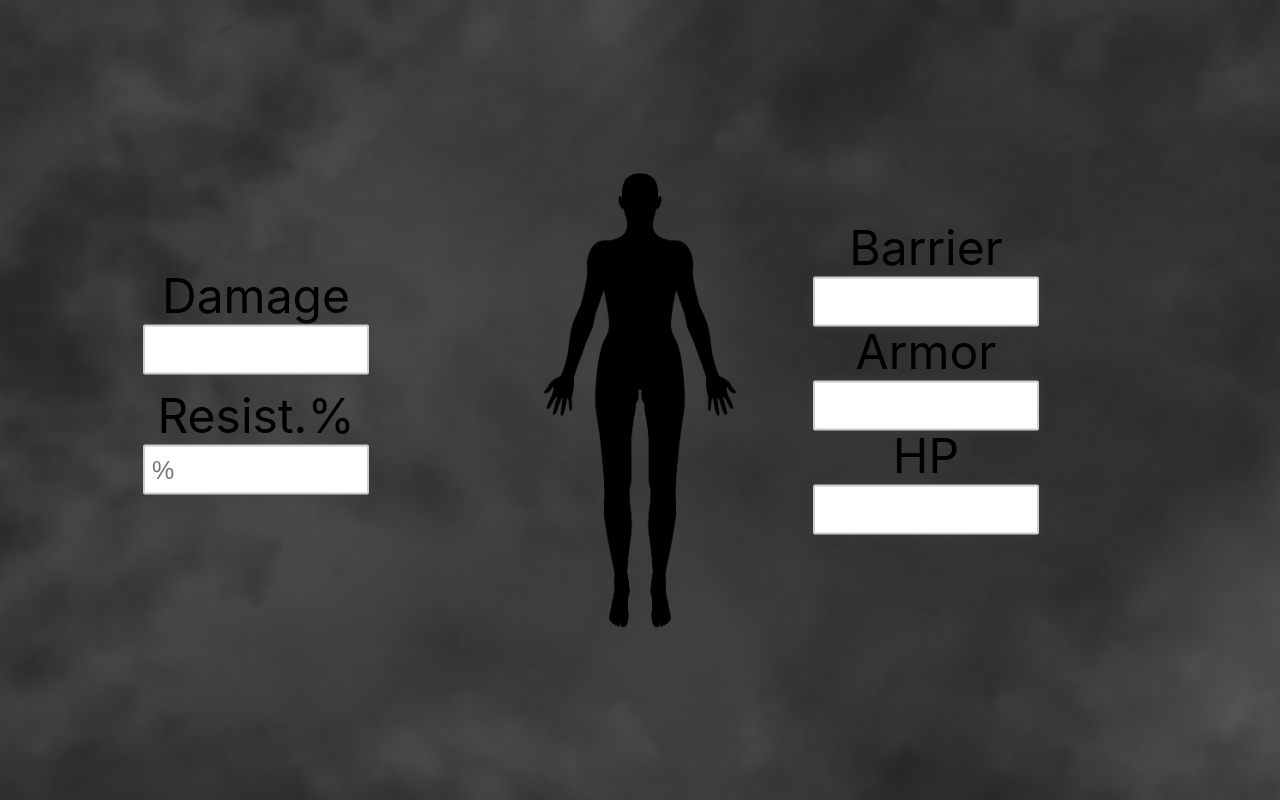
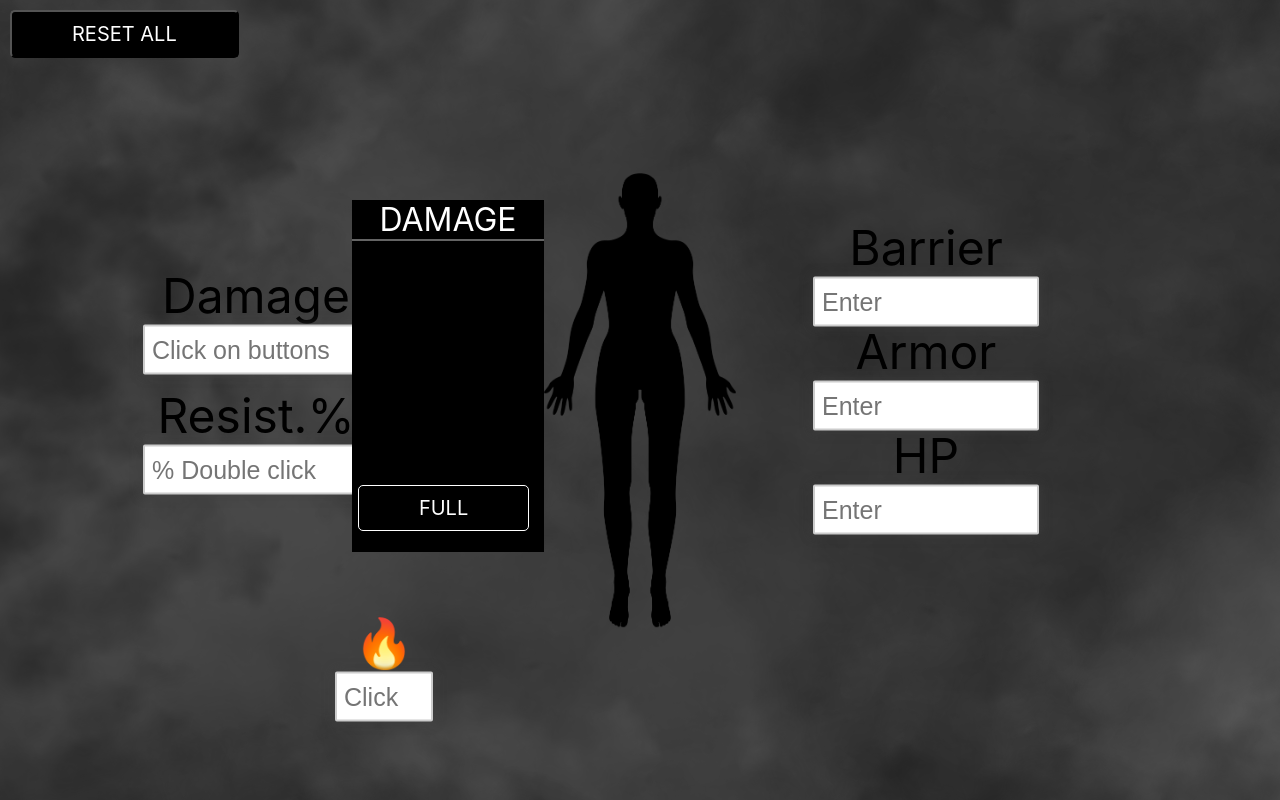
Before and after one commit to Setiver/calcDMG, a React (Create React App) app in the folder calc-dmg/: page / in a window 1280 px wide. Built offline with nearby package versions, Linux system fonts and the light colour scheme.

Commit message:
add list and fire damage

```diff
--- a/calc-dmg/public/index.html
+++ b/calc-dmg/public/index.html
@@ -5,10 +5,7 @@
     <link rel="icon" href="%PUBLIC_URL%/favicon.ico" />
     <meta name="viewport" content="width=device-width, initial-scale=1" />
     <meta name="theme-color" content="#000000" />
-    <meta
-      name="description"
-      content="Web site created using create-react-app"
-    />
+    <meta name="description" content="Web site created using create-react-app" />
     <link rel="apple-touch-icon" href="%PUBLIC_URL%/logo192.png" />
     <!--
       manifest.json provides metadata used when your web app is installed on a
@@ -29,6 +26,7 @@
   <body>
     <noscript>You need to enable JavaScript to run this app.</noscript>
     <div id="root"></div>
+
     <!--
       This HTML file is a template.
       If you open it directly in the browser, you will see an empty page.
--- a/calc-dmg/src/App.css
+++ b/calc-dmg/src/App.css
@@ -22,7 +22,8 @@ body {
 .armor-text,
 .hp-text,
 .damage-text,
-.resist-text {
+.resist-text,
+.burn-text {
   position: relative;
   bottom: 1%;
   font-size: 3rem;
@@ -33,7 +34,8 @@ body {
 .armor-input,
 .hp-input,
 .damage-input,
-.resist-input {
+.resist-input,
+.burn-input {
   position: relative;
 }
 
@@ -72,6 +74,14 @@ body {
   transform: translate(-50%, -50%);
 }
 
+.burn-container {
+  position: absolute;
+  bottom: 3%;
+  left: 30%;
+  transform: translate(-50%, -50%);
+  color: red;
+}
+
 /* hide arrows from input */
 input::-webkit-outer-spin-button,
 input::-webkit-inner-spin-button {
@@ -98,6 +108,10 @@ input[type='number'] {
   box-shadow: 0px 0px 12px rgba(66, 66, 66, 0.61);
 }
 
+.burn-input {
+  width: 5rem;
+}
+
 /* buttons that show up */
 .barier-button {
   background-color: rgb(0, 103, 141);
@@ -111,7 +125,7 @@ input[type='number'] {
   background-color: rgb(136, 136, 136);
   position: absolute;
   top: 18%;
-  left: 50%;
+  left: 49.4%;
   transform: translate(-50%, -50%);
 }
 
@@ -119,7 +133,7 @@ input[type='number'] {
   background-color: rgb(163, 0, 0);
   position: absolute;
   top: 18%;
-  left: 60%;
+  left: 58.8%;
   transform: translate(-50%, -50%);
 }
 
@@ -132,3 +146,49 @@ input[type='number'] {
   margin: 10px 10px;
   cursor: pointer;
 }
+
+.reset-button {
+  background-color: rgb(0, 0, 0);
+}
+
+/* list of all damages */
+.list-group-item {
+  border-bottom: 1px solid rgb(0, 0, 0);
+  list-style: none;
+  display: block;
+  font-size: 1.2rem;
+}
+
+.list-group {
+  position: absolute;
+  text-align: center;
+  background-color: black;
+  color: white;
+  top: 50%;
+  left: 35%;
+  transform: translate(-50%, -50%);
+  list-style: none;
+  height: 22rem;
+  width: 12rem;
+}
+
+.full-damage-text-up {
+  font-size: 2rem;
+  text-align: center;
+  border-bottom: #646464 2px solid;
+}
+
+.button-list-damage {
+  background-color: #000000;
+  border: #ffffff 1px solid;
+  position: absolute;
+  right: 2.5%;
+  top: 78%;
+}
+
+.full-damage-list-div {
+  top: 47%;
+  left: 35%;
+  position: absolute;
+  transform: translate(-50%, -50%);
+}
--- a/calc-dmg/src/res/calc.js
+++ b/calc-dmg/src/res/calc.js
@@ -1,27 +1,52 @@
-import { useState } from 'react';
+import { useState, useEffect } from 'react';
 import human from './img/human.png';
 
 const CalcDMG = () => {
   // ---------------------------------- //
+  // buttons for barier,armor,hp
+  const [buttonValueBarier, setButtonValueBarier] = useState('');
+  const [buttonValueArmor, setButtonValueArmor] = useState('');
+  const [buttonValueHP, setButtonValueHP] = useState('');
+
+  // storing values of inputs left and right
   const [barierValue, setBarierValue] = useState('');
   const [armorValue, setArmorValue] = useState('');
   const [hpValue, setHpValue] = useState('');
   const [damageValue, setDamageValue] = useState('');
   const [resistValue, setResistValue] = useState('');
 
-  // buttons for barier,armor,hp
-  const [buttonValueBarier, setButtonValueBarier] = useState('');
-  const [buttonValueArmor, setButtonValueArmor] = useState('');
-  const [buttonValueHP, setButtonValueHP] = useState('');
+  // storing values of addicional damage
+
+  const [burnDamageValue, setBurnDamageValue] = useState('');
+
+  // ---------------------------------- //
 
   // set useState with value
-  function onChangeHandler(event, seter) {
+  const onChangeHandler = (event, seter) => {
     seter(Number(event.target.value));
-    // console.log(Number(event.target.value));
-  }
+  };
+
+  // reset button set all to be empty
+  const resetOnClick = () => {
+    setBarierValue('');
+    setArmorValue('');
+    setHpValue('');
+    setDamageValue('');
+    setResistValue('');
+    setButtonValueBarier('');
+    setButtonValueArmor('');
+    setButtonValueHP('');
+  };
+  // on Reset clear colors of all inputs
+  useEffect(() => {
+    const inputElems = document.querySelectorAll('.input-look');
+    inputElems.forEach(elem => {
+      elem.style.backgroundColor = 'white';
+    });
+  }, [(barierValue || armorValue || hpValue) === '' ? 'buttonValueBarier' : '']);
 
   // change color of input whene hit Enter and give button a value
-  function handlerKeyDown(event, selector, color, setValueButton, valueButton) {
+  const handlerKeyDown = (event, selector, color, setValueButton, valueButton) => {
     if (event.key === 'Enter') {
       event.preventDefault();
       if (valueButton > 0) {
@@ -29,8 +54,9 @@ const CalcDMG = () => {
         setValueButton(valueButton);
       }
     }
-  }
+  };
 
+  // damage reduction
   const damageReduct = () => {
     if (resistValue > 0) {
       setDamageValue(Math.trunc(damageValue - damageValue * (resistValue * 0.01)));
@@ -40,6 +66,7 @@ const CalcDMG = () => {
     }
   };
 
+  // damage
   const damageOnClick = event => {
     const clickOfButton = event.target;
     const barierButton = document.querySelector('.barier-button');
@@ -78,10 +105,11 @@ const CalcDMG = () => {
               barierValue
             )
           }
+          placeholder="Enter"
           value={barierValue}
         />
       </div>
-      {buttonValueBarier && ( // wyświetla przycisk, gdy wartość jest ustawiona
+      {buttonValueBarier > 0 ? ( // show buttons with value only when >0
         <div>
           <button
             className="button-look barier-button"
@@ -90,6 +118,8 @@ const CalcDMG = () => {
             {buttonValueBarier}
           </button>
         </div>
+      ) : (
+        ''
       )}
 
       {/* -----------------ARMOR----------------- */}
@@ -108,10 +138,11 @@ const CalcDMG = () => {
               armorValue
             )
           }
+          placeholder="Enter"
           value={armorValue}
         />
       </div>
-      {buttonValueArmor && (
+      {buttonValueArmor > 0 ? (
         <div>
           <button
             className="button-look armor-button"
@@ -120,6 +151,8 @@ const CalcDMG = () => {
             {buttonValueArmor}
           </button>
         </div>
+      ) : (
+        ''
       )}
       {/* -----------------HP----------------- */}
       <div className="hp-container">
@@ -131,15 +164,18 @@ const CalcDMG = () => {
           onKeyDown={event =>
             handlerKeyDown(event, '.hp-input', 'rgb(163, 0, 0)', setButtonValueHP, hpValue)
           }
+          placeholder="Enter"
           value={hpValue}
         />
       </div>
-      {buttonValueHP && (
+      {buttonValueHP > 0 ? (
         <div>
           <button className="button-look hp-button" value={buttonValueHP} onClick={damageOnClick}>
             {buttonValueHP}
           </button>
         </div>
+      ) : (
+        ''
       )}
 
       {/* -----------------Damage----------------- */}
@@ -149,6 +185,7 @@ const CalcDMG = () => {
           type="number"
           className="damage-input input-look"
           onChange={event => onChangeHandler(event, setDamageValue)}
+          placeholder="Click on buttons"
           value={damageValue}
         />
       </div>
@@ -160,9 +197,40 @@ const CalcDMG = () => {
           type="number"
           className="resist-input input-look"
           onChange={event => onChangeHandler(event, setResistValue)}
-          onClick={damageReduct}
-          placeholder="%"
+          onDoubleClick={damageReduct}
+          placeholder="% Double click"
           value={resistValue}
+        />
+      </div>
+      {/* -----------------ButtonReset----------------- */}
+      <button className="button-look reset-button" onClick={resetOnClick}>
+        RESET ALL
+      </button>
+      {/* -----------------DamageList----------------- */}
+      <div className="full-damage-list-div">
+        <ul className="list-group">
+          <li>
+            <p className="full-damage-text-up">DAMAGE</p>
+          </li>
+          {damageValue != '' ? <li className="list-group-item">⚔ Damage: {damageValue}</li> : ''}
+
+          {resistValue != '' ? (
+            <li className="list-group-item">🛡 Resistance: {resistValue}%</li>
+          ) : (
+            ''
+          )}
+          <button className="button-list-damage button-look">FULL</button>
+        </ul>
+      </div>
+      {/* -----------------Burn----------------- */}
+      <div className="burn-container">
+        <p className="burn-text">🔥</p>
+        <input
+          type="number"
+          className="burn-input input-look"
+          onChange={event => onChangeHandler(event, setBurnDamageValue)}
+          placeholder="Click"
+          value={burnDamageValue}
         />
       </div>
     </>
```
